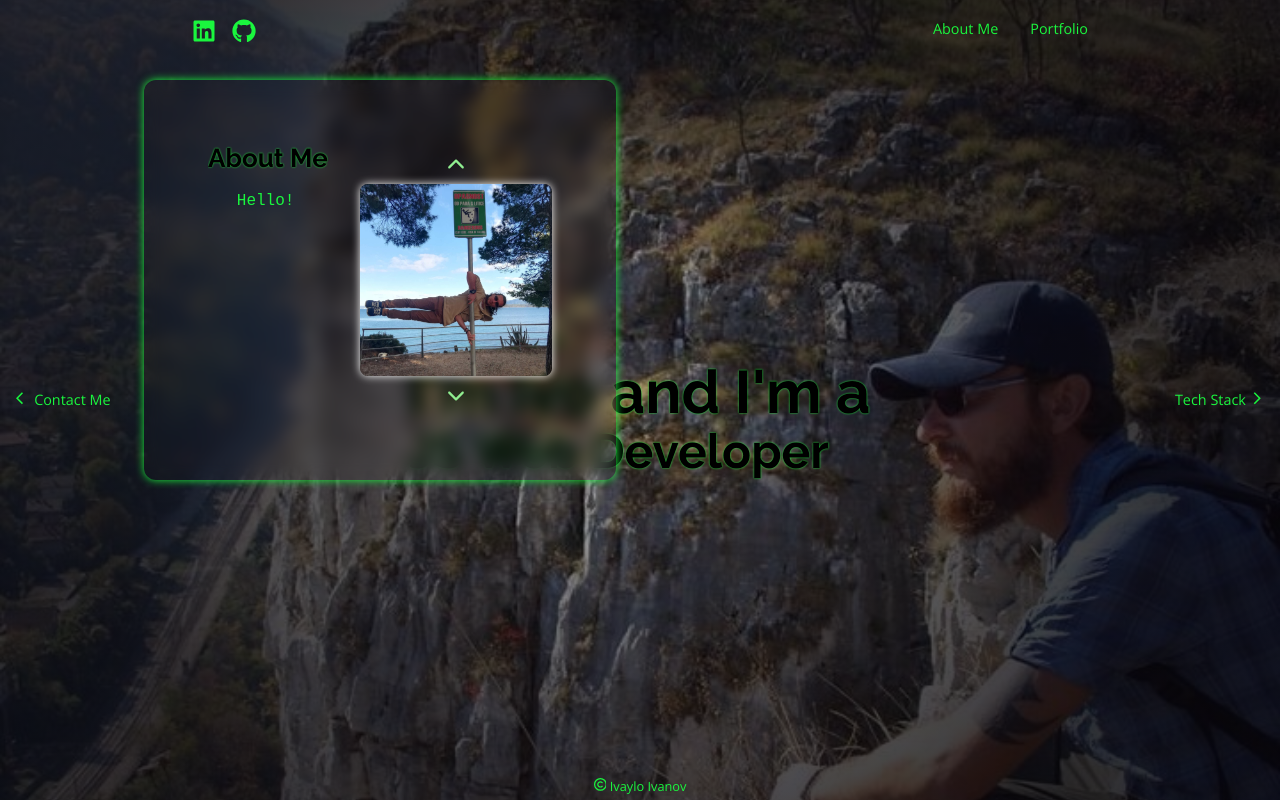
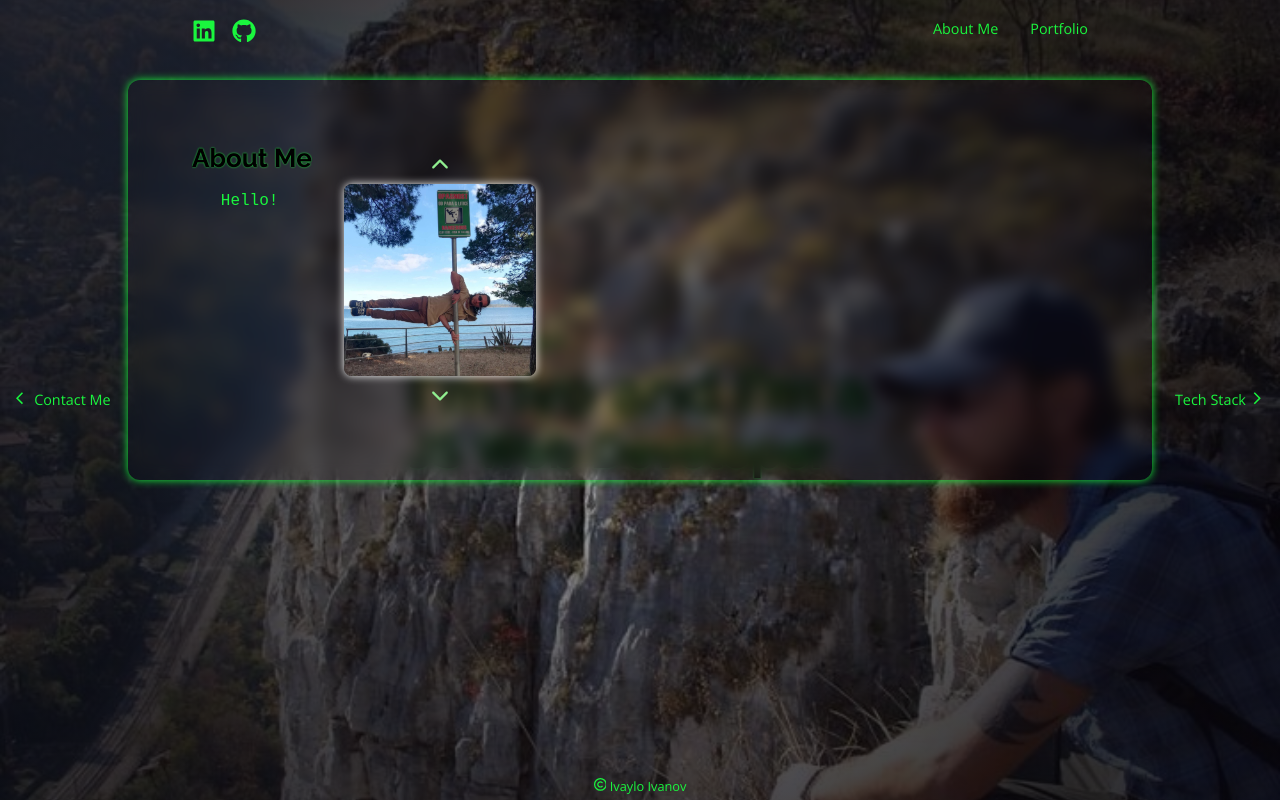
Before and after one commit to Ivaylo-St-Ivanov/Portfolio, a React (Vite) app: page / in a window 1280 px wide. Both pictures are taken after a click on the element "About Me". Built offline with nearby package versions, Linux system fonts and the light colour scheme; no server answers.

Commit message:
Refactoring 'About me' section.

```diff
--- a/src/App.scss
+++ b/src/App.scss
@@ -2,7 +2,7 @@
 
 header {
     position: absolute;
-    z-index: 1;
+    z-index: 2;
     padding: 1rem 12rem;
     @include gs.flex(none, space-between, none);
     width: 100%;
--- a/src/components/AboutMe/AboutMe.scss
+++ b/src/components/AboutMe/AboutMe.scss
@@ -1,16 +1,24 @@
 @use '../../global-styles/main' as gs;
 
-.about-me__wrapper {
+.container {
+    position: absolute;
+    top: 0;
+    width: 100%;
+    height: 100%;
+    @include gs.flex(none, center, center);
+
+    &__about-me__wrapper {
         position: absolute;
         top: 5rem;
-    margin: 0 9rem;
         backdrop-filter: blur(0.5rem);
         box-shadow: 0 0 0.5rem gs.$main-color;
         padding: 4rem;
         border-radius: 0.75rem;
+        width: 80vw;
         max-height: 80vh;
         display: flex;
         gap: 2rem;
+        z-index: 1;
         animation: showAboutMe 1s ease-out;
 
         @include gs.display(large) {
@@ -96,6 +104,7 @@
             }
         }
     }
+}
 
 @keyframes showAboutMe {
     0% {
--- a/src/components/AboutMe/AboutMe.tsx
+++ b/src/components/AboutMe/AboutMe.tsx
@@ -28,15 +28,16 @@ const AboutMe: React.FC<AboutMeProps> = ({ isAboutMeClick, setIsAboutMeClick, ab
     };
 
     return (
-        <section ref={popupRef} className="about-me__wrapper">
-            <article className="about-me__wrapper__content">
+        <div className="container">
+            <section ref={popupRef} className="container__about-me__wrapper">
+                <article className="container__about-me__wrapper__content">
                     <h3>About Me</h3>
                     <p>&nbsp;&nbsp;&nbsp;Hello!</p>
                     <p>&nbsp;&nbsp;&nbsp;</p>
                     <p>&nbsp;&nbsp;&nbsp;{aboutMeContent}</p>
                 </article>
 
-            <div className="about-me__wrapper__photos">
+                <div className="container__about-me__wrapper__photos">
                     <IoIosArrowUp onClick={onClickPrevPhoto} />
 
                     <div>
@@ -46,6 +47,7 @@ const AboutMe: React.FC<AboutMeProps> = ({ isAboutMeClick, setIsAboutMeClick, ab
                     <IoIosArrowDown onClick={onClickNextPhoto} />
                 </div>
             </section>
+        </div>
     );
 };
 
```
Lines whose indentation alone changed are shown as unchanged.
